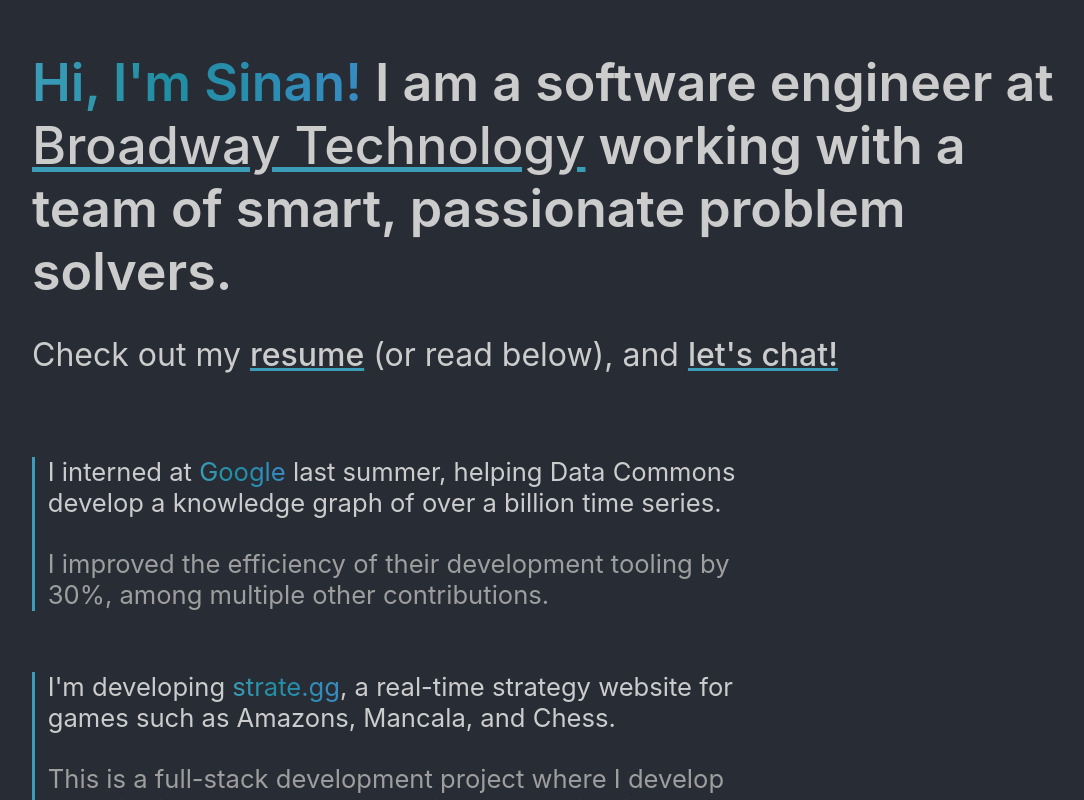
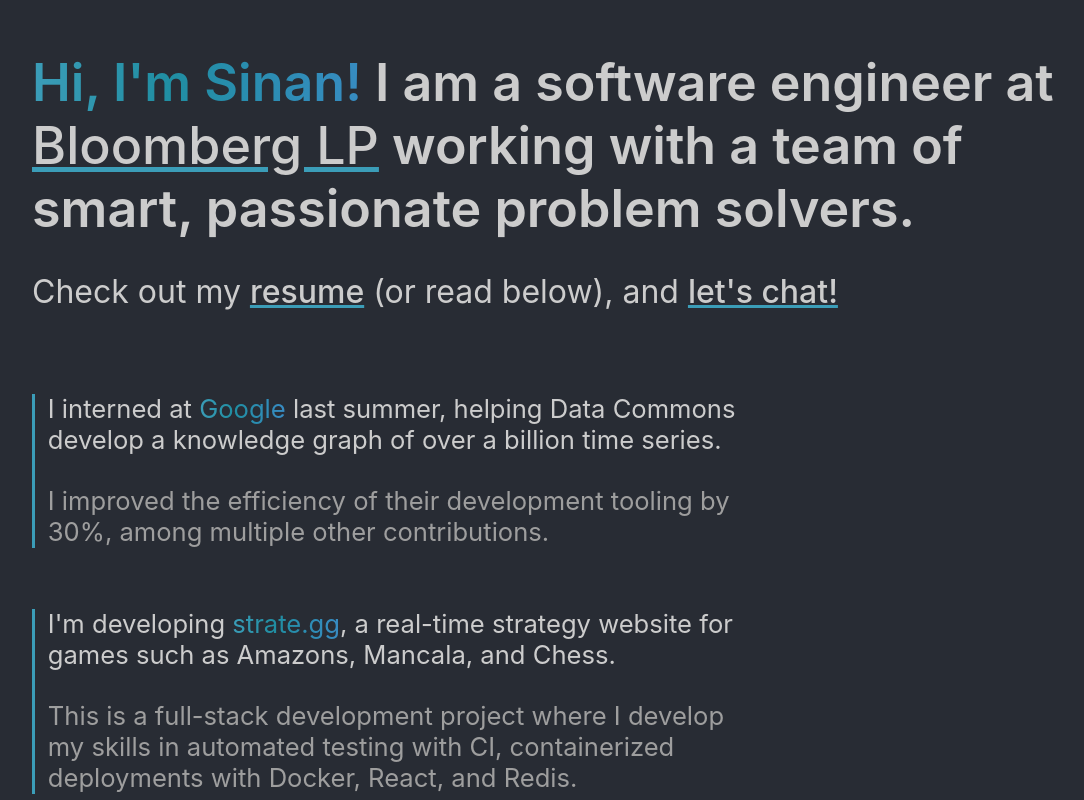
Before and after one commit to enjoythecode/sinany.me, a React (Create React App) app in the folder portfolio/: page / in a window 1280 px wide. Shown: the top 800 px of the page, without its empty margins (32-1116 px from the left). Built offline with nearby package versions, Linux system fonts and the light colour scheme.

Commit message:
i work at Bloomberg now

```diff
--- a/portfolio/src/App.js
+++ b/portfolio/src/App.js
@@ -44,7 +44,7 @@
 			<div>
 				<h1>
 					<span className="rainbow-text">Hi, I'm Sinan! </span>
-						I am a software engineer at <a className="rainbow-link" href='https://broadwaytechnology.com/' target='_blank' rel="noreferrer">Broadway Technology</a> working with a team of smart, passionate problem solvers.
+						I am a software engineer at <a className="rainbow-link" href='https://bloomberg.com/' target='_blank' rel="noreferrer">Bloomberg LP</a> working with a team of smart, passionate problem solvers.
 
 				</h1>
 
```
